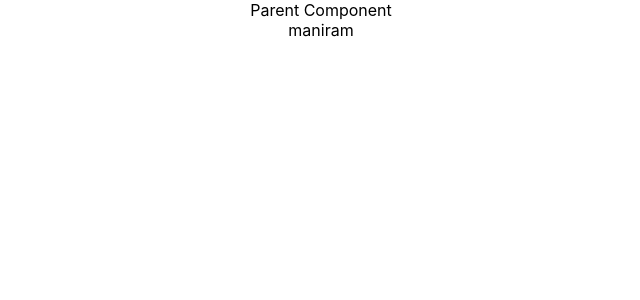
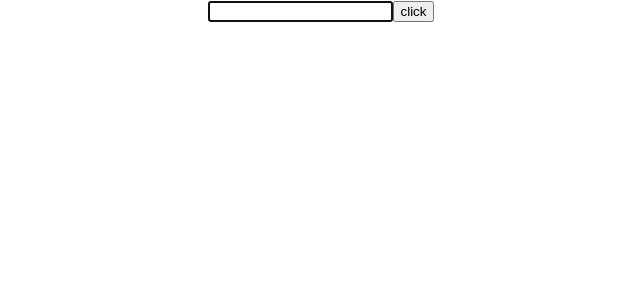
Before and after one commit to R4m21/ReactJs, a React (Create React App) app: page / in a window 1280 px wide. Shown: the top 300 px of the page, without its empty margins (319-959 px from the left). Built offline with nearby package versions, Linux system fonts and the light colour scheme.

Commit message:
create Refs for access the DOM (like input focus)

```diff
--- a/src/App.js
+++ b/src/App.js
@@ -1,5 +1,6 @@
 import "./App.css";
-import ParentComp from "./components/ParentComp";
+import RefsDemo from "./components/RefsDemo";
+// import ParentComp from "./components/ParentComp";
 // import PureComp from "./components/PureComp";
 // import Form from "./components/Form";
 // import NameList from './components/NameList'
@@ -91,7 +92,9 @@
 
       {/* <PureComp/> */}
 
-      <ParentComp/>
+      {/* <ParentComp/> */}
+
+      <RefsDemo/>
     </div>
   );
 }
--- /dev/null
+++ b/src/components/RefsDemo.js
@@ -0,0 +1,28 @@
+import React, { Component } from 'react'
+
+class RefsDemo extends Component {
+    constructor(props) {
+        super(props)
+
+        this.inputRef = React.createRef()
+    }
+
+    componentDidMount(){
+        this.inputRef.current.focus()
+        console.log(this.inputRef);
+    }
+
+    clickHandler = () => {
+        alert(this.inputRef.current.value)
+    }
+    render() {
+        return (
+            <div>
+                <input type="text" name="" id="" ref={this.inputRef}/>
+                <button onClick={this.clickHandler}>click</button>
+            </div>
+        )
+    }
+}
+
+export default RefsDemo
```
